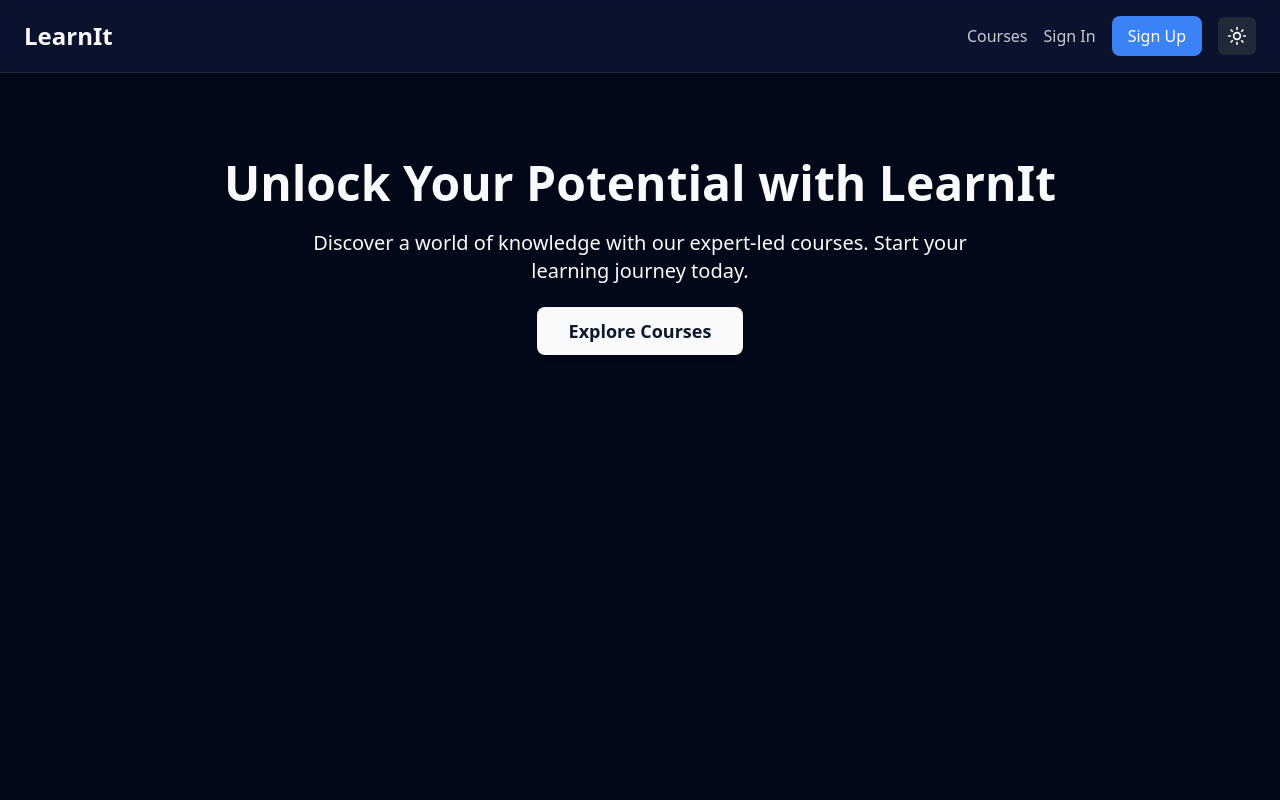
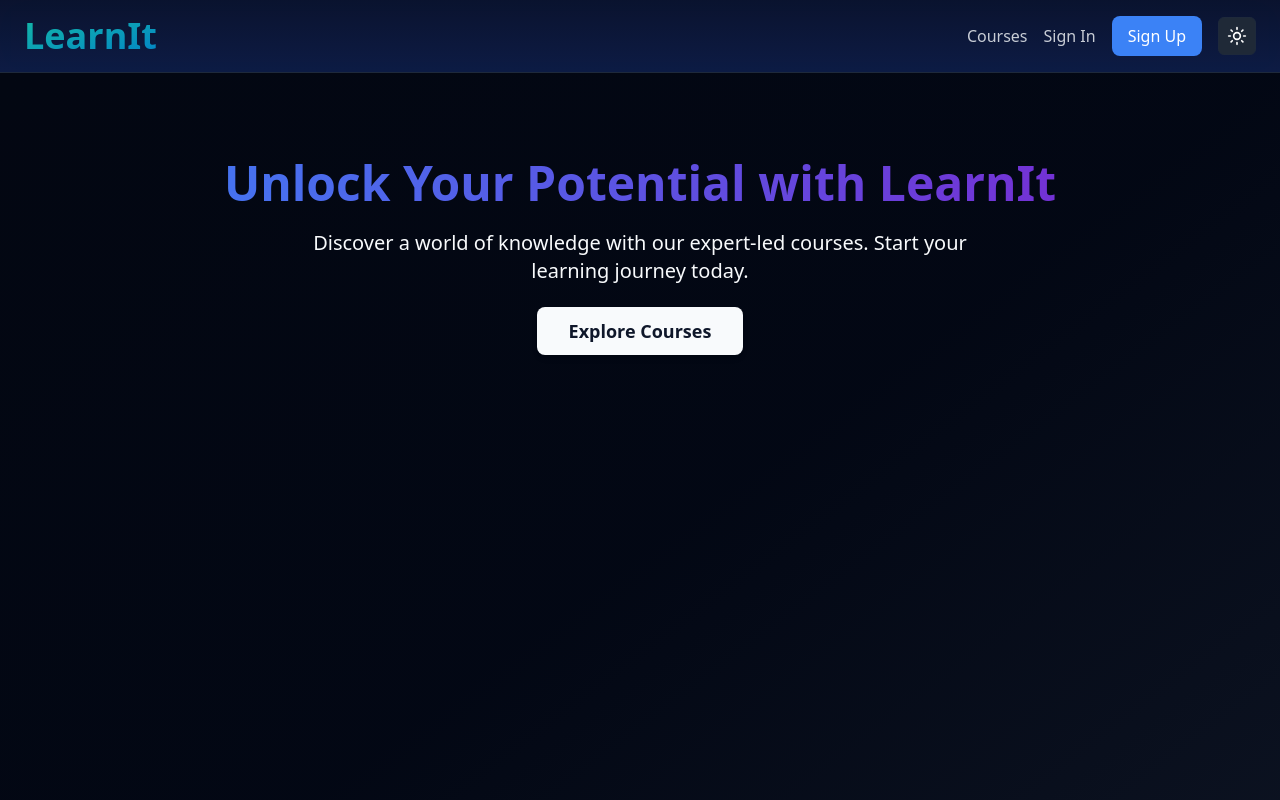
Before and after one commit to BuggyPratiK/LearnIt, a React (Vite) app in the folder client/: page / in a window 1280 px wide. Shown: the top 800 px of the page. Built offline with nearby package versions, Linux system fonts and the light colour scheme; no server answers.

Commit message:
feat(ui): add gradient enhancements to navbar and landing page gradient with dark/light theme

```diff
--- a/client/src/components/Appbar.jsx
+++ b/client/src/components/Appbar.jsx
@@ -20,12 +20,12 @@ const Appbar = () => {
   }
 
   return (
-    <header className="sticky top-0 z-50 border-b border-border backdrop-blur-lg bg-gray-300/80 dark:bg-blue-950/40 text-foreground transition-colors duration-300">
+    <header className="sticky top-0 z-50 border-b border-border bg-gradient-to-b from-blue-200/30 to-purple-400/30 dark:from-blue-950/40 dark:to-blue-900/40 backdrop-blur-lg  text-foreground transition-colors duration-300">
       <nav className="container mx-auto px-6 py-4 flex justify-between items-center">
         {/* Logo / Title */}
         <Link
           to="/"
-          className="text-2xl font-bold text-foreground hover:text-blue-500 dark:hover:text-blue-400 transition-colors duration-300"
+          className="text-4xl font-bold text-foreground dark:bg-gradient-to-br from-teal-500 to-sky-600 bg-clip-text dark:text-transparent hover:text-blue-500 dark:hover:text-blue-400 transition-colors duration-300"
         >
           LearnIt
         </Link>
--- a/client/src/pages/CourseDetail.jsx
+++ b/client/src/pages/CourseDetail.jsx
@@ -46,13 +46,13 @@ const CourseDetail = () => {
 
     return (
         <div className="container mx-auto p-8">
-            <div className="bg-white shadow-xl rounded-lg overflow-hidden md:flex">
+            <div className="p-8 mt-8 bg-gray-300 dark:bg-gray-900 shadow-2xl rounded-xl overflow-hidden md:flex transform hover:-translate-y-2  transition-transform-colors duration-300">
                 <img src={course.imageUrl} alt={course.title} className="md:w-1/2 object-cover" />
                 <div className="p-8 md:w-1/2 flex flex-col justify-center">
                     <h1 className="text-4xl font-bold mb-4">{course.title}</h1>
-                    <p className="text-gray-700 mb-6">{course.description}</p>
+                    <p className="text-gray-300 mb-6">{course.description}</p>
                     <p className="text-3xl font-bold text-blue-600 mb-6">${course.price}</p>
-                    <button onClick={handlePurchase} className="w-full bg-green-500 text-white font-bold py-3 px-6 rounded-lg hover:bg-green-600 transition duration-300">
+                    <button onClick={handlePurchase} className="w-full bg-green-500 dark:bg-green-600 text-white text-xl/7 font-bold  py-3 px-6 rounded-lg hover:bg-green-600 dark:hover:bg-green-700 transition duration-300">
                         {userEmail ? 'Purchase Now' : 'Sign In to Purchase'}
                     </button>
                 </div>
--- a/client/src/pages/Landing.jsx
+++ b/client/src/pages/Landing.jsx
@@ -1,9 +1,9 @@
 import { Link } from 'react-router-dom';
 
 const Landing = () => (
-    <div className="h-[150vh] bg-gradient-to-b from-background to-muted dark:from-background dark:to-background/60 transition-colors duration-500">
+    <div className="h-[120vh] bg-gradient-to-tl from-background via-blue-300/50 to-blue-500/50 dark:from-gray-900/80 dark:via-gray-950/60 dark:to-gray-950 transition-colors duration-500">
         <main className="container mx-auto px-6 py-20 text-center">
-            <h1 className="text-5xl font-extrabold leading-tight mb-4">Unlock Your Potential with LearnIt</h1>
+            <h1 className="text-5xl font-extrabold bg-gradient-to-r from-blue-500 to-purple-700 bg-clip-text text-transparent leading-tight mb-4">Unlock Your Potential with LearnIt</h1>
             <p className="text-xl mb-8 max-w-2xl mx-auto">Discover a world of knowledge with our expert-led courses. Start your learning journey today.</p>
             <div>
                 <Link to="/courses" className="bg-primary text-primary-foreground text-lg font-semibold px-8 py-3 rounded-lg shadow-md hover:opacity-90 transition duration-300">
```
